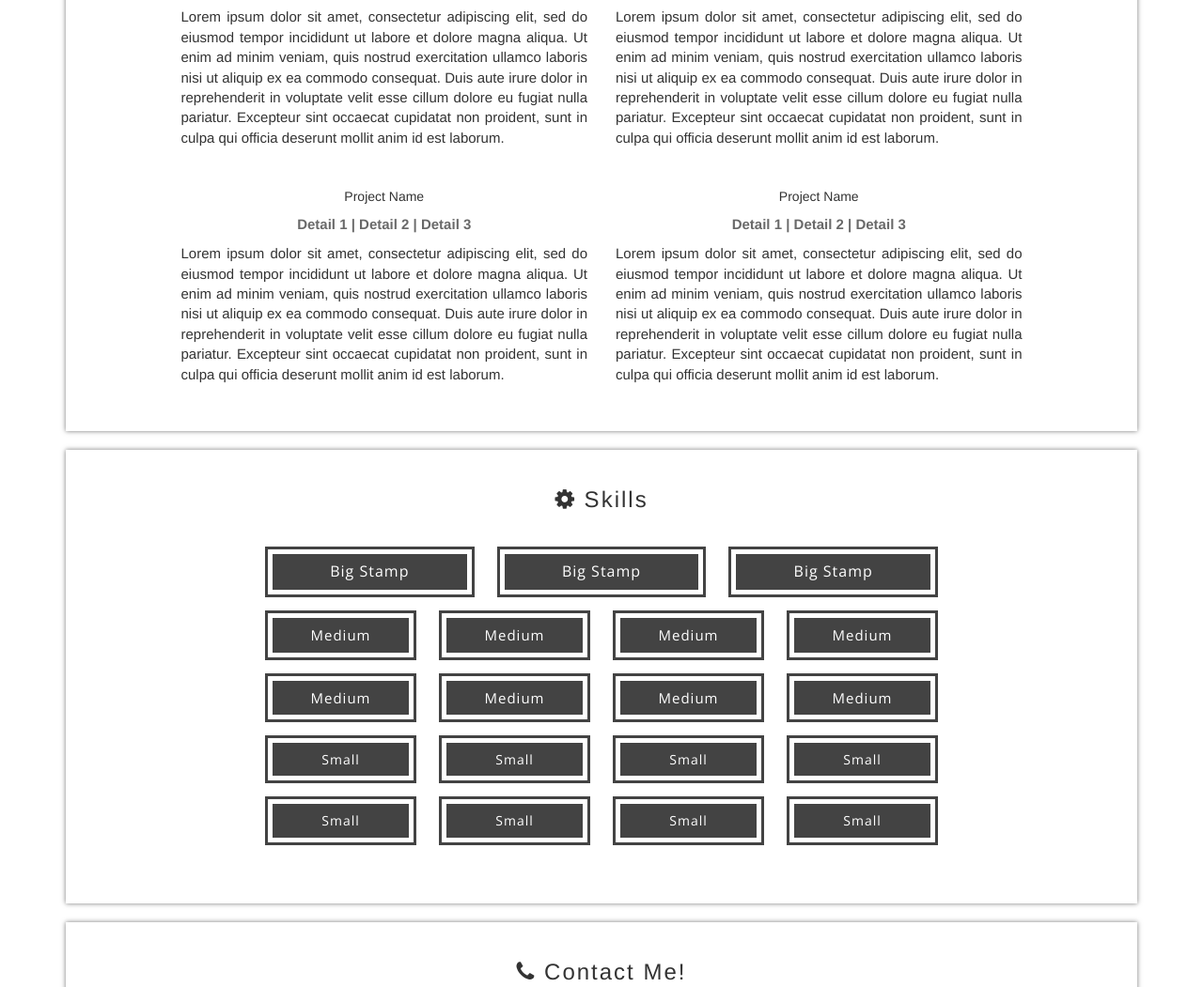
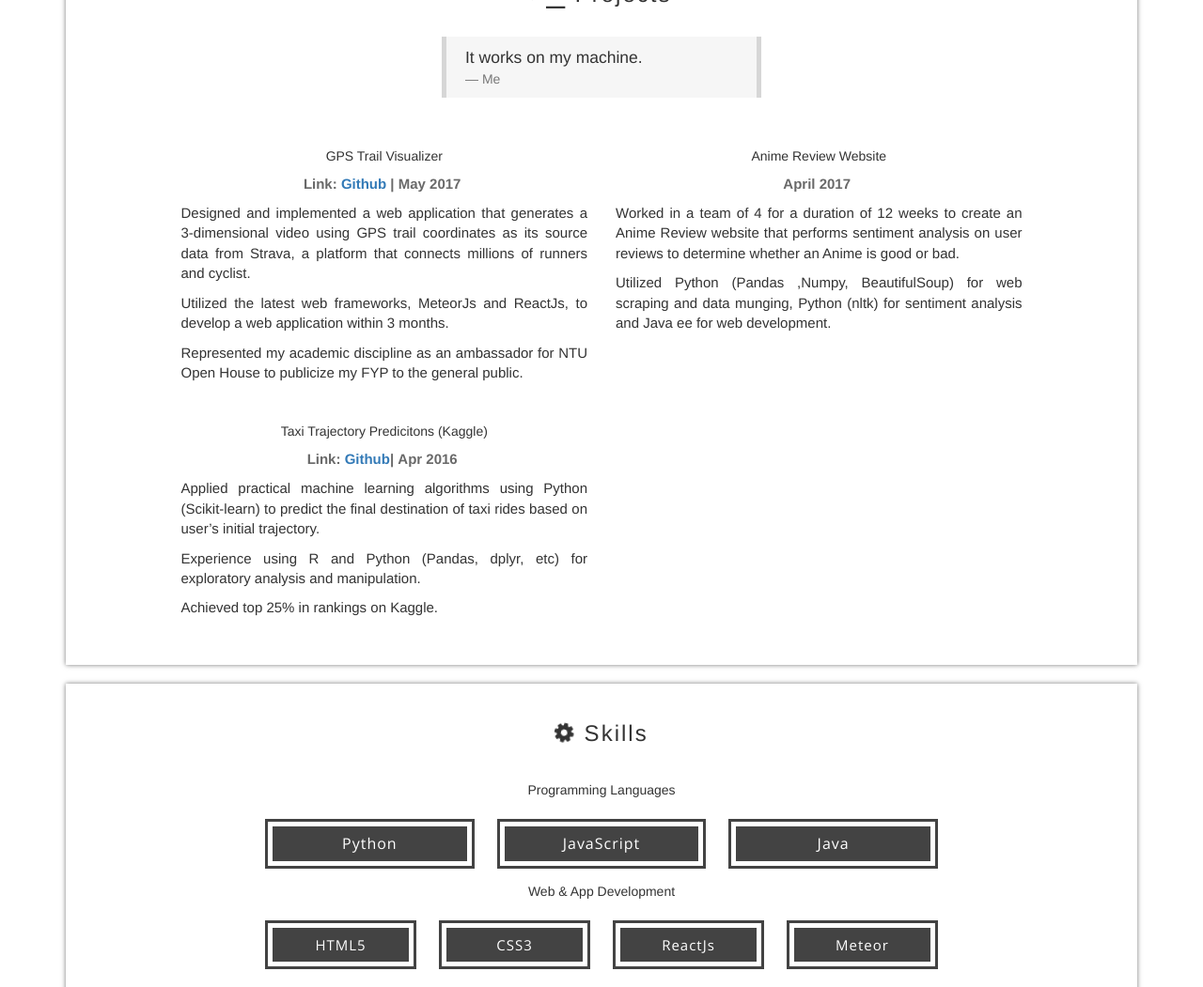
Before and after one commit to SaiMun92/SaiMun92-home, a website with bundled scripts: page index.html in a window 1280 px wide. Shown: the part 1611-2662 px from the top of the page at 94% size. Built offline with nearby package versions, Linux system fonts and the light colour scheme.

Commit message:
Final Changes for now

```diff
--- a/css/cards.css
+++ b/css/cards.css
@@ -611,3 +611,72 @@ Blog Post Styles
     -o-animation: appear 1.4s ease 0s normal forwards 1 running;
     animation: appear 1.4s ease 0s normal forwards 1 running
 }
+
+.experience-title {
+    font-size: 2.2rem;
+    text-align: left;
+    color: #000
+}
+
+.experience-role {
+  text-align: left;
+}
+
+.experience-details {
+    font-weight: 700;
+    text-align: left;
+    color: #696969
+}
+
+.experience .experience-wrapper {
+    margin-bottom: 20px
+}
+
+.cursor {
+    font-size: 3.5rem
+}
+
+.cursor.invisible {
+    color: #fff
+}
+
+.skills-section {
+    margin-bottom: 15px
+}
+
+.skills-section h5 {
+    margin-bottom: 15px;
+    font-weight: 500
+}
+
+/*@media screen and (max-width: 767px) {
+    .content-home .card {
+        padding-right: 10px;
+        padding-left: 10px
+    }
+    .about-me img {
+        margin-bottom: 20px
+    }
+    .experience .company-logo {
+        margin-bottom: 10px
+    }
+    .experience .company-logo img {
+        max-width: 75%
+    }
+    .experience .company-name,
+    .experience .experience-title,
+    .experience .experience-details {
+        text-align: center
+    }
+}
+
+@media screen and (min-width: 768px) and (max-width: 991px) {
+    .experience .company-logo {
+        margin-bottom: 10px
+    }
+    .experience .company-name,
+    .experience .experience-title,
+    .experience .experience-details {
+        text-align: center
+    }
+}*/
--- a/index.html
+++ b/index.html
@@ -8,7 +8,7 @@
     <meta name="viewport" content="width=device-width, initial-scale=1">
 
     <!-- Favicon -->
-    <link rel="icon" type="image/png" sizes="192x192" href="img/favicon.png">
+    <link rel="icon" type="image/png" sizes="192x192" href="">
 
     <!-- Fonts -->
     <link rel="stylesheet" type="text/css" href="https://fonts.googleapis.com/css?family=Raleway:400,700,200">
@@ -37,7 +37,7 @@
                     <span class="icon-bar"></span>
                     <span class="icon-bar"></span>
                 </button>
-                <a href="#" class="pull-left page-scroll"><img class="navbar-img navbar-img-home" src="img/Logo-White.png"></a>
+                <a href="#" class="pull-left page-scroll"><img class="navbar-img navbar-img-home" src=""></a>
             </div>
             <div id="navbarCollapse" class="collapse navbar-collapse">
                 <ul class="nav navbar-nav navbar-right">
@@ -101,16 +101,25 @@
             <div>
                 <h3><i class="fa fa-briefcase"></i> Experience</h3>
             </div>
+
             <div class="row">
-                <div class="col-md-8 col-md-offset-2">
-
+                <div class="col-md-7 col-md-offset-3">
 
                     <!-- <p align="justify" class="wow fadeIn">Lorem ipsum dolor sit amet, consectetur adipiscing elit, sed do eiusmod tempor incididunt ut labore et dolore magna aliqua. Ut enim ad minim veniam, quis nostrud exercitation ullamco laboris nisi ut aliquip ex ea commodo consequat. Duis aute irure dolor in reprehenderit in voluptate velit esse cillum dolore eu fugiat nulla pariatur. Excepteur sint occaecat cupidatat non proident, sunt in culpa qui officia deserunt mollit anim id est laborum.</p> -->
 
-                    <!-- <div class="col-md-7 col-sm-12">
-                        <h5 class="experience-title">Software Engineering Intern</h5>
-                        <p class="experience-details">May 2017 &mdash; August 2017 | Singapore</p>
-                    </div> -->
+                    <div class="col-md-7 col-sm-12">
+                        <h5 class="experience-title">Activate Interactive</h5>
+                        <h6 class="experience-role">Android Developer Intern</h6>
+                        <p class="experience-details">May 2016 &mdash; July 2016 | Singapore</p>
+                    </div>
+
+                    <div class="col-md-7 col-sm-12">
+                        <h5 class="experience-title">Building & Construction Authority</h5>
+                        <h6 class="experience-role">Database and Admin Assistant</h6>
+                        <p class="experience-details">May 2015 &mdash; July 2015 | Singapore</p>
+                    </div>
+
+
 
                     <!-- <div class="card-labels">
                         <p class="card-label wow fadeIn"><span class="label label-success">Something Relevant</span></p>
@@ -124,116 +133,122 @@
 
         <div class="card-wrapper card-big wow fadeInUp" id="card_four">
             <div>
-                <h3><i class="fa fa-terminal"></i> Projects</h3>
+                <h3>><span class="cursor">_</span> Projects</h3>
             </div>
             <div class="row wow fadeIn">
                 <div class="col-xs-12 col-sm-8 col-sm-offset-2 col-md-4 col-md-offset-4">
-                    <blockquote class="card-blockquote">Quis custodiet ipsos custodes?
-                        <footer>Juvenal</footer>
+                    <blockquote class="card-blockquote">It works on my machine.
+                        <footer>Me</footer>
                     </blockquote>
                 </div>
             </div>
             <div class="card-projects">
                 <div class="row">
                     <div class="col-md-5 col-md-offset-1 wow fadeIn project">
-                        <h5>Project Name</h5>
-                        <p class="project-details">Detail 1&nbsp;|&nbsp;Detail 2&nbsp;|&nbsp;Detail 3</p>
-                        <p align="justify">Lorem ipsum dolor sit amet, consectetur adipiscing elit, sed do eiusmod tempor incididunt ut labore et dolore magna aliqua. Ut enim ad minim veniam, quis nostrud exercitation ullamco laboris nisi ut aliquip ex ea commodo consequat. Duis aute irure dolor in reprehenderit in voluptate velit esse cillum dolore eu fugiat nulla pariatur. Excepteur sint occaecat cupidatat non proident, sunt in culpa qui officia deserunt mollit anim id est laborum.</p>
+                        <h5>GPS Trail Visualizer</h5>
+                        <p class="project-details">Link: <a href="https://github.com/SaiMun92/FYP_Project" target="_blank">Github</a>&nbsp;| May 2017&nbsp;</p>
+                        <p align="justify">Designed and implemented a web application that generates a 3-dimensional video using GPS trail
+coordinates as its source data from Strava, a platform that connects millions of runners and cyclist.</p>
+                        <p align="justify">Utilized the latest web frameworks, MeteorJs and ReactJs, to develop a web application within 3 months.</p>
+                        <p align="justify">Represented my academic discipline as an ambassador for NTU Open House to publicize my FYP to the
+general public.</p>
                     </div>
                     <div class="col-md-5 wow fadeIn project">
-                        <h5>Project Name</h5>
-                        <p class="project-details">Detail 1&nbsp;|&nbsp;Detail 2&nbsp;|&nbsp;Detail 3</p>
-                        <p align="justify">Lorem ipsum dolor sit amet, consectetur adipiscing elit, sed do eiusmod tempor incididunt ut labore et dolore magna aliqua. Ut enim ad minim veniam, quis nostrud exercitation ullamco laboris nisi ut aliquip ex ea commodo consequat. Duis aute irure dolor in reprehenderit in voluptate velit esse cillum dolore eu fugiat nulla pariatur. Excepteur sint occaecat cupidatat non proident, sunt in culpa qui officia deserunt mollit anim id est laborum.</p>
+                        <h5>Anime Review Website</h5>
+                        <p class="project-details">April 2017&nbsp;</p>
+                        <p align="justify">Worked in a team of 4 for a duration of 12 weeks to create an Anime Review website that performs
+sentiment analysis on user reviews to determine whether an Anime is good or bad.</p>
+                        <p align="justify">Utilized Python (Pandas ,Numpy, BeautifulSoup) for web scraping and data munging, Python (nltk) for
+sentiment analysis and Java ee for web development.</p>
+
                     </div>
                 </div>
                 <div class="row wow fadeIn">
                     <div class="col-md-5 col-md-offset-1 wow fadeIn project">
+                        <h5>Taxi Trajectory Predicitons (Kaggle)</h5>
+                        <p class="project-details">Link: <a href="https://github.com/SaiMun92/taxitaxi" target"_blank">Github</a>|&nbsp;Apr 2016&nbsp;</p>
+                        <p align="justify">Applied practical machine learning algorithms using Python (Scikit-learn) to predict the final destination
+of taxi rides based on user’s initial trajectory.</p>
+                        <p align="justify">Experience using R and Python (Pandas, dplyr, etc) for exploratory analysis and manipulation.</p>
+                        <p align="justify">Achieved top 25% in rankings on Kaggle.</p>
+                    </div>
+                    <!-- <div class="col-md-5 wow fadeIn project">
                         <h5>Project Name</h5>
                         <p class="project-details">Detail 1&nbsp;|&nbsp;Detail 2&nbsp;|&nbsp;Detail 3</p>
                         <p align="justify">Lorem ipsum dolor sit amet, consectetur adipiscing elit, sed do eiusmod tempor incididunt ut labore et dolore magna aliqua. Ut enim ad minim veniam, quis nostrud exercitation ullamco laboris nisi ut aliquip ex ea commodo consequat. Duis aute irure dolor in reprehenderit in voluptate velit esse cillum dolore eu fugiat nulla pariatur. Excepteur sint occaecat cupidatat non proident, sunt in culpa qui officia deserunt mollit anim id est laborum.</p>
-                    </div>
-                    <div class="col-md-5 wow fadeIn project">
-                        <h5>Project Name</h5>
-                        <p class="project-details">Detail 1&nbsp;|&nbsp;Detail 2&nbsp;|&nbsp;Detail 3</p>
-                        <p align="justify">Lorem ipsum dolor sit amet, consectetur adipiscing elit, sed do eiusmod tempor incididunt ut labore et dolore magna aliqua. Ut enim ad minim veniam, quis nostrud exercitation ullamco laboris nisi ut aliquip ex ea commodo consequat. Duis aute irure dolor in reprehenderit in voluptate velit esse cillum dolore eu fugiat nulla pariatur. Excepteur sint occaecat cupidatat non proident, sunt in culpa qui officia deserunt mollit anim id est laborum.</p>
-                    </div>
+                    </div> -->
                 </div>
             </div>
         </div>
 
         <div class="card-wrapper card-big wow fadeInUp" id="card_three">
             <div>
-                <h3><i class="fa fa-cog"></i> Skills</h3>
+                <h3><i class="fa fa-cog fa-spin"></i> Skills</h3>
             </div>
             <div class="card-stamps">
-                <div class="row">
+                <div class="row skills-section">
+                  <div class="col-md-12">
+                      <h5 class="wow fadeIn">Programming Languages</h5>
+                  </div>
                     <div class="col-md-8 col-md-offset-2">
                         <div class="row wow fadeIn">
                             <div class="col-md-4">
-                                <h4 class="card-stamp">Big Stamp</h4>
+                                <h4 class="card-stamp">Python</h4>
                             </div>
                             <div class="col-md-4">
-                                <h4 class="card-stamp">Big Stamp</h4>
+                                <h4 class="card-stamp">JavaScript</h4>
                             </div>
                             <div class="col-md-4">
-                                <h4 class="card-stamp">Big Stamp</h4>
+                                <h4 class="card-stamp">Java</h4>
                             </div>
                         </div>
+
+                        <div class="col-md-12">
+                            <h5 class="wow fadeIn">Web & App Development</h5>
+                        </div>
+
                         <div class="row wow fadeIn">
                             <div class="col-md-3">
-                                <h5 class="card-stamp">Medium</h5>
+                                <h5 class="card-stamp">HTML5</h5>
                             </div>
                             <div class="col-md-3">
-                                <h5 class="card-stamp">Medium</h5>
+                                <h5 class="card-stamp">CSS3</h5>
                             </div>
                             <div class="col-md-3">
-                                <h5 class="card-stamp">Medium</h5>
+                                <h5 class="card-stamp">ReactJs</h5>
                             </div>
                             <div class="col-md-3">
-                                <h5 class="card-stamp">Medium</h5>
+                                <h5 class="card-stamp">Meteor</h5>
                             </div>
                         </div>
+
                         <div class="row wow fadeIn">
                             <div class="col-md-3">
-                                <h5 class="card-stamp">Medium</h5>
+                                <h5 class="card-stamp">Bootstrap</h5>
                             </div>
                             <div class="col-md-3">
-                                <h5 class="card-stamp">Medium</h5>
+                                <h5 class="card-stamp">MaterialUI</h5>
                             </div>
                             <div class="col-md-3">
-                                <h5 class="card-stamp">Medium</h5>
+                                <h5 class="card-stamp">Node.js</h5>
                             </div>
                             <div class="col-md-3">
-                                <h5 class="card-stamp">Medium</h5>
+                                <h5 class="card-stamp">Express</h5>
                             </div>
                         </div>
+
+                        <div class="col-md-12">
+                            <h5 class="wow fadeIn">Others</h5>
+                        </div>
+
                         <div class="row wow fadeIn">
-                            <div class="col-md-3">
-                                <h6 class="card-stamp">Small</h6>
+                            <div class="col-md-6">
+                                <h6 class="card-stamp">MySql</h6>
                             </div>
-                            <div class="col-md-3">
-                                <h6 class="card-stamp">Small</h6>
+                            <div class="col-md-6">
+                                <h6 class="card-stamp">Git</h6>
                             </div>
-                            <div class="col-md-3">
-                                <h6 class="card-stamp">Small</h6>
-                            </div>
-                            <div class="col-md-3">
-                                <h6 class="card-stamp">Small</h6>
-                            </div>
-                        </div>
-                        <div class="row wow fadeIn">
-                            <div class="col-md-3">
-                                <h6 class="card-stamp">Small</h6>
-                            </div>
-                            <div class="col-md-3">
-                                <h6 class="card-stamp">Small</h6>
-                            </div>
-                            <div class="col-md-3">
-                                <h6 class="card-stamp">Small</h6>
-                            </div>
-                            <div class="col-md-3">
-                                <h6 class="card-stamp">Small</h6>
-                            </div>
+
                         </div>
                     </div>
                 </div>
@@ -247,24 +262,14 @@
             <div class="row">
                 <div class="col-md-10 col-md-offset-1">
                     <div class="row text-center">
-                        <div class="col-md-3">
+                        <div class="col-md-6">
                             <div class="btn-wrapper wow fadeIn">
-                                <a href="https://www.facebook.com/" target="_blank" class="btn btn-default btn-lg"><i class="fa fa-facebook fa-fw"></i> Facebook</a>
+                                <a href="https://www.linkedin.com/in/lee-sai-mun-8a127261/" target="_blank" class="btn btn-default btn-lg"><i class="fa fa-linkedin fa-fw"></i> LinkedIn</a>
                             </div>
                         </div>
-                        <div class="col-md-3">
+                        <div class="col-md-6">
                             <div class="btn-wrapper wow fadeIn">
-                                <a href="https://twitter.com/" target="_blank" class="btn btn-default btn-lg"><i class="fa fa-twitter fa-fw"></i> Twitter</a>
-                            </div>
-                        </div>
-                        <div class="col-md-3">
-                            <div class="btn-wrapper wow fadeIn">
-                                <a href="https://linkedin.com/" target="_blank" class="btn btn-default btn-lg"><i class="fa fa-linkedin fa-fw"></i> LinkedIn</a>
-                            </div>
-                        </div>
-                        <div class="col-md-3">
-                            <div class="btn-wrapper wow fadeIn">
-                                <a href="mailto:email@example.com" class="btn btn-default btn-lg"><i class="fa fa-envelope-o fa-fw"></i> E-Mail</a>
+                                <a href="mailto:saimun92@gmail.com" class="btn btn-default btn-lg"><i class="fa fa-envelope-o fa-fw"></i> E-Mail</a>
                             </div>
                         </div>
                     </div>
```
